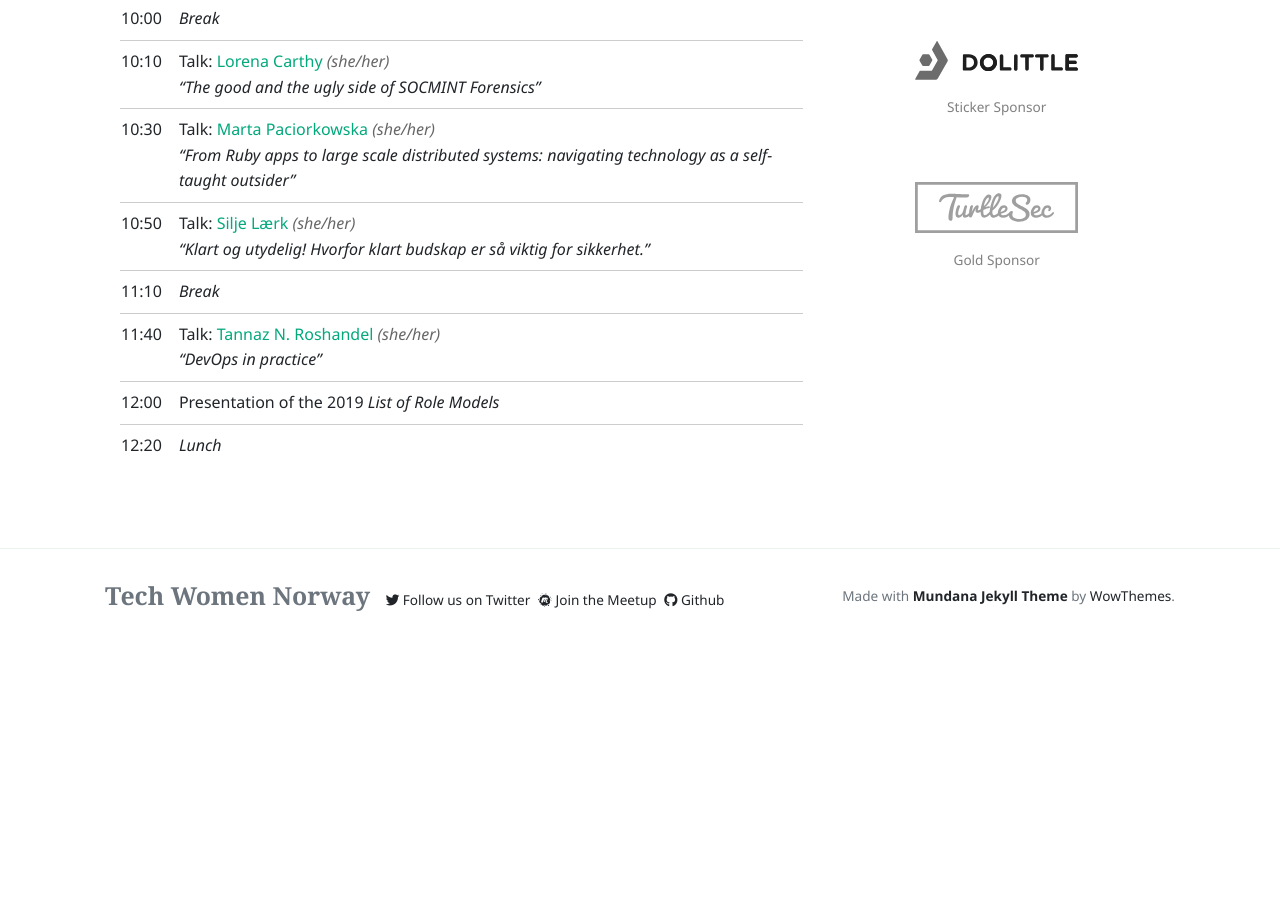
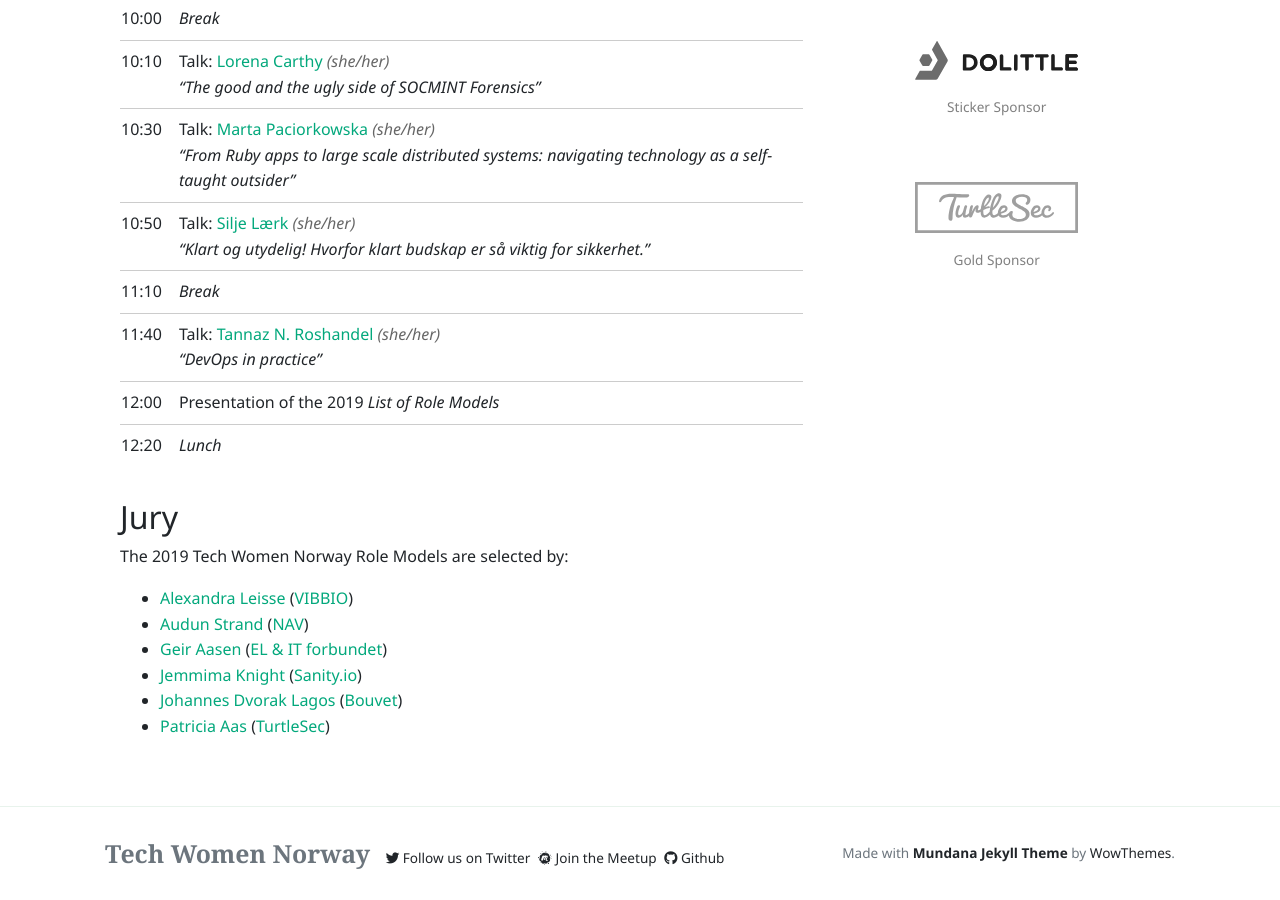
Before and after one commit to tech-women/tech-women.github.io, a Jekyll site: the page built from _pages/ada-lovelace-day-2019.md, in a window 1280 px wide and 900 px high, scrolled down 1083 px. Built offline with Jekyll 4.4.1, drawn with Linux system fonts in a browser that asks for light colours; nearby versions of some CDN libraries; before the commit the page ends 1726 px from its top, so only the background shows below that.

Commit message:
feat: add jury

```diff
--- a/_pages/ada-lovelace-day-2019.md
+++ b/_pages/ada-lovelace-day-2019.md
@@ -54,3 +54,14 @@ _Note: The event is now full and new folks are being added to the waiting list._
 [siljel]: {{site.baseurl}}/speakers/silje-lærk
 [a_meba]: {{site.baseurl}}/speakers/marta-paciorkowska
 [tannaznvr]: {{site.baseurl}}/speakers/tannaz-n-roshandel
+
+## Jury
+
+The 2019 Tech Women Norway Role Models are selected by:
+
+- [Alexandra Leisse](https://twitter.com/troubalex) ([VIBBIO](https://www.vibbio.com/))
+- [Audun Strand](https://twitter.com/audunstrand) ([NAV](https://www.nav.no/))
+- [Geir Aasen](https://twitter.com/geiraasen) ([EL & IT forbundet](https://elogit.no/))
+- [Jemmima Knight](https://twitter.com/jemm1ma) ([Sanity.io](https://www.sanity.io/))
+- [Johannes Dvorak Lagos](https://twitter.com/johanneslagos) ([Bouvet](https://www.bouvet.no/))
+- [Patricia Aas](https://twitter.com/pati_gallardo) ([TurtleSec](https://turtlesec.no/))
```
